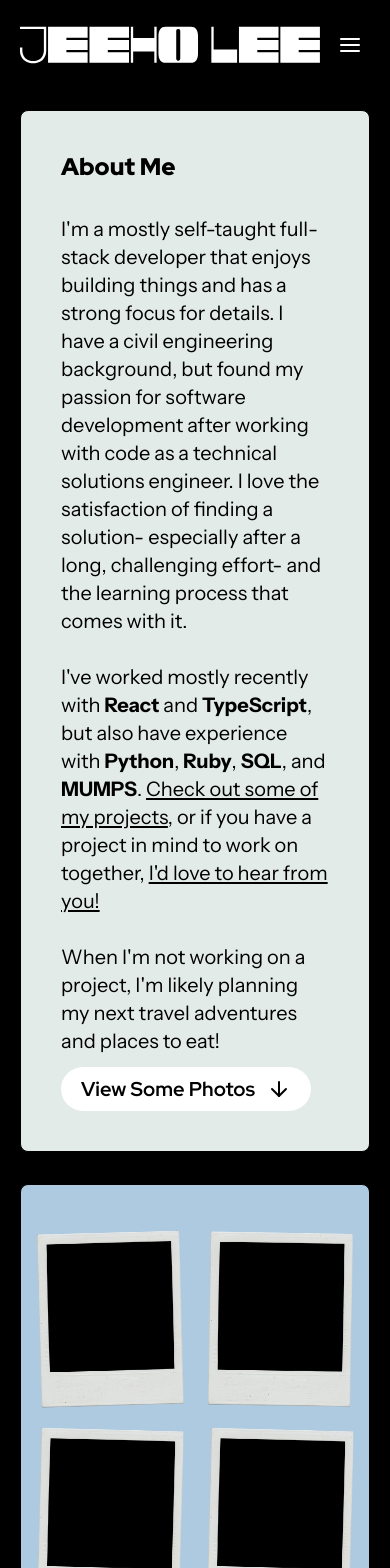
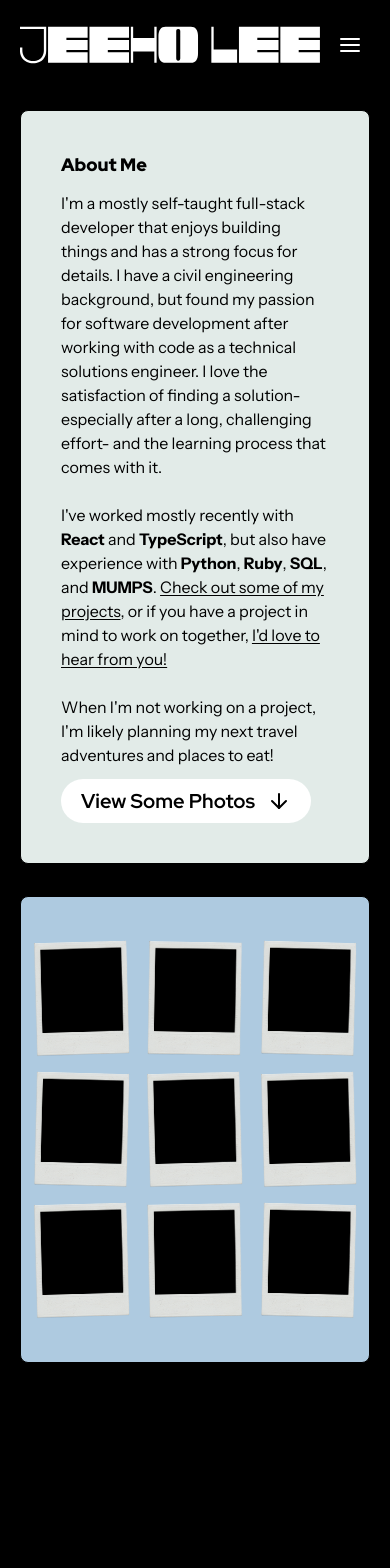
Before and after one commit to jeeheezy/personal-website, a Next.js app: page /about in a window 390 px wide. Shown: the top 1568 px of the page. After the commit the page ends 1383 px from the top, so only its background shows below. Built offline with nearby package versions, Linux system fonts and the light colour scheme.

Commit message:
refactor: Cleaner implementation for photos in About Me, no longer importing images in Projects

```diff
--- a/src/components/AboutMe/AboutMe.tsx
+++ b/src/components/AboutMe/AboutMe.tsx
@@ -7,6 +7,50 @@ import Image from "next/image";
 import { useSpring, easings, useTransition, animated } from "@react-spring/web";
 import Pill from "../Pill";
 import { ArrowRight, ArrowDown } from "react-feather";
+
+// can't completely automate positioning as grid positions necessary to make sure overlaps between DOMs in grid can happen
+// the best abstraction I could do for now is have an object to define all the tailwind CSS for grid positioning
+// adding image to imageUrls should automatically find the appropriate grid position based off the array index
+const positionAndRotation: { [key: number]: string } = {
+  1: "-rotate-[1.5deg] col-start-1 row-start-1",
+  2: "rotate-[1deg] col-start-2 row-start-1",
+  3: "rotate-[1.5deg] col-start-3 row-start-1 md:col-start-1 md:row-start-2 xl:col-start-3 xl:row-start-1",
+  4: "rotate-[1.5deg] col-start-1 md:col-start-2 row-start-2 xl:col-start-1",
+  5: "-rotate-[0.5deg] col-start-2 row-start-2 md:col-start-1 md:row-start-3 xl:col-start-2 xl:row-start-2",
+  6: "-rotate-[1.5deg] col-start-3 row-start-2 md:col-start-2 md:row-start-3 xl:col-start-3 xl:row-start-2",
+  7: "-rotate-[1.5deg] row-start-3 col-start-1 md:row-start-4 xl:row-start-3",
+  8: "-rotate-[1deg] row-start-3 col-start-2 md:row-start-4 xl:row-start-3",
+  9: "rotate-[1.5deg] col-start-3 row-start-3 md:col-start-1 md:row-start-5 xl:col-start-3 xl:row-start-3",
+};
+
+const imageUrls = [
+  "/Japan6.png",
+  "/Japan4.png",
+  "/UK1.png",
+  "/Japan3.png",
+  "/Japan1.png",
+  "/Portugal1.png",
+  "/UK2.png",
+  "/Portugal2.png",
+  "/Japan2.png",
+];
+
+const imageAndPosition: Array<{ key: string; gridPosition: number }> = [];
+
+imageUrls.forEach((url, index) => {
+  imageAndPosition.push({
+    key: url,
+    gridPosition: index + 1,
+  });
+});
+
+const initialPhotos: Array<{ key: number; gridPosition: number }> = [];
+for (let i = 1; i < imageUrls.length + 1; i++) {
+  initialPhotos.push({
+    key: i,
+    gridPosition: i,
+  });
+}
 
 function AboutMe() {
   const [play, setPlay] = React.useState<boolean>(false);
@@ -29,96 +73,10 @@ function AboutMe() {
     },
   });
 
-  const imageAndPosition = [
-    {
-      key: "/Japan6.png",
-      gridPosition: "-rotate-[1.5deg] col-start-1 row-start-1",
-    },
-    {
-      key: "/Japan4.png",
-      gridPosition: "rotate-[1deg] col-start-2 row-start-1",
-    },
-    {
-      key: "/UK1.png",
-      gridPosition:
-        "rotate-[1.5deg] col-start-1 row-start-2 xl:col-start-3 xl:row-start-1",
-    },
-    {
-      key: "/Japan3.png",
-      gridPosition: "rotate-[1.5deg] col-start-2 row-start-2 xl:col-start-1",
-    },
-    {
-      key: "/Japan1.png",
-      gridPosition:
-        "-rotate-[0.5deg] col-start-1 row-start-3 xl:col-start-2 xl:row-start-2",
-    },
-    {
-      key: "/Portugal1.png",
-      gridPosition:
-        "-rotate-[1.5deg] col-start-2 row-start-3 xl:col-start-3 xl:row-start-2",
-    },
-    {
-      key: "/UK2.png",
-      gridPosition: "-rotate-[1.5deg] col-start-1 row-start-4 xl:row-start-3",
-    },
-    {
-      key: "/Portugal2.png",
-      gridPosition: "-rotate-[1deg] col-start-2 row-start-4 xl:row-start-3",
-    },
-    {
-      key: "/Japan2.png",
-      gridPosition:
-        "rotate-[1.5deg] col-start-1 row-start-5 xl:col-start-3 xl:row-start-3",
-    },
-  ];
-
-  const initialPhotos = [
-    {
-      key: 1,
-      gridPosition: "-rotate-[1.5deg] col-start-1 row-start-1",
-    },
-    {
-      key: 2,
-      gridPosition: "rotate-[1deg] col-start-2 row-start-1",
-    },
-    {
-      key: 3,
-      gridPosition:
-        "rotate-[1.5deg] col-start-1 row-start-2 xl:col-start-3 xl:row-start-1",
-    },
-    {
-      key: 4,
-      gridPosition: "rotate-[1.5deg] col-start-2 row-start-2 xl:col-start-1",
-    },
-    {
-      key: 5,
-      gridPosition:
-        "-rotate-[0.5deg] col-start-1 row-start-3 xl:col-start-2 xl:row-start-2",
-    },
-    {
-      key: 6,
-      gridPosition:
-        "-rotate-[1.5deg] col-start-2 row-start-3 xl:col-start-3 xl:row-start-2",
-    },
-    {
-      key: 7,
-      gridPosition: "-rotate-[1.5deg] col-start-1 row-start-4 xl:row-start-3",
-    },
-    {
-      key: 8,
-      gridPosition: "-rotate-[1deg] col-start-2 row-start-4 xl:row-start-3",
-    },
-    {
-      key: 9,
-      gridPosition:
-        "rotate-[1.5deg] col-start-1 row-start-5 xl:col-start-3 xl:row-start-3",
-    },
-  ];
-
   const [clickButton, setClickButton] = React.useState<boolean>(false);
   const [hasMounted, setHasMounted] = React.useState<boolean>(false);
   const [photos, setPhotos] =
-    React.useState<Array<{ key: string | number; gridPosition: string }>>(
+    React.useState<Array<{ key: string | number; gridPosition: number }>>(
       initialPhotos
     );
 
@@ -148,8 +106,10 @@ function AboutMe() {
         className="bg-lily_white text-black mb-5 md:mb-0"
         trailStyle={spring1}
       >
-        <h3 className="font-black text-2xl mb-8 font-red_hat">About Me</h3>
-        <p className="text-xl mb-3">
+        <h3 className="font-black text-lg md:text-2xl mb-3 md:mb-8 font-red_hat">
+          About Me
+        </h3>
+        <p className="text-md md:text-xl mb-3">
           {`I'm a mostly self-taught full-stack developer that enjoys building things and has a strong focus for details. I have a civil engineering background, but found my passion for software development after working with code as a technical solutions engineer. I love the satisfaction of finding a solution- especially after a long, challenging effort- and the learning process that comes with it.`}
           <br />
           <br />
@@ -182,117 +142,43 @@ function AboutMe() {
         className="bg-gray_light_blue text-black px-2 md:px-10"
         trailStyle={spring2}
       >
-        <div className="grid grid-cols-2 xl:grid-cols-3 gap-2 place-items-center">
-          {photoTransitions((style, photo, key) => {
-            return typeof key.key.key === "number" ? (
+        <div className="grid grid-cols-3 md:grid-cols-2 xl:grid-cols-3 gap-2 place-items-center">
+          {photoTransitions((style, photo) => {
+            return typeof photo.key === "number" ? (
               <animated.div
-                className={`relative w-full max-w-[171px] h-auto -rotate-[1.5deg] col-span-1 row-span-1 ${photo.gridPosition} z-30`}
+                className={`relative w-full max-w-[171px] h-auto -rotate-[1.5deg] col-span-1 row-span-1 ${
+                  positionAndRotation[photo.gridPosition]
+                } z-30`}
                 style={style}
               >
                 <Image
                   src="/Empty.png"
-                  alt="empty polaroid"
-                  width={200}
+                  alt="Empty Polaroid"
+                  width={171}
                   height={200}
-                  className="max-w-[171px] w-full h-auto object-contain"
+                  style={{ height: "auto", width: "100%" }}
+                  sizes="(max-width: 171px) 100vw, 171px"
+                  priority
                 />
               </animated.div>
             ) : (
               <animated.div
-                className={`relative w-full max-w-[171px] h-auto -rotate-[1.5deg] col-span-1 row-span-1 ${photo.gridPosition} z-10 hover:scale-125`}
+                className={`relative w-full max-w-[171px] h-auto -rotate-[1.5deg] col-span-1 row-span-1 ${
+                  positionAndRotation[photo.gridPosition]
+                } z-10 hover:scale-125`}
                 style={style}
               >
                 <Image
                   src={photo.key as string}
-                  alt="empty polaroid"
-                  width={200}
+                  alt={`${photo.key.replace("/", "")}`}
+                  width={171}
                   height={200}
-                  className="max-w-[171px] w-full h-auto object-contain"
+                  style={{ height: "auto", width: "100%" }}
+                  sizes="(max-width: 171px) 100vw, 171px"
                 />
               </animated.div>
             );
           })}
-          {/* <div className="relative w-full max-w-[171px] h-auto -rotate-[1.5deg]">
-            <Image
-            src="/Empty.png"
-            alt="empty polaroid"
-              width={200}
-              height={200}
-              className="max-w-[171px] w-full h-auto object-contain"
-            />
-          </div>
-          <div className="relative w-full max-w-[171px] h-auto rotate-[1deg]">
-            <Image
-              src="/Empty.png"
-              alt="empty polaroid"
-              width={200}
-              height={200}
-              className="max-w-[171px] w-full h-auto object-contain"
-            />
-          </div>
-          <div className="relative w-full max-w-[171px] h-auto rotate-[1.5deg]">
-            <Image
-              src="/Empty.png"
-              alt="empty polaroid"
-              width={200}
-              height={200}
-              className="max-w-[171px] w-full h-auto object-contain"
-            />
-          </div>
-          <div className="relative w-full max-w-[171px] h-auto rotate-[1.5deg]">
-            <Image
-              src="/Empty.png"
-              alt="empty polaroid"
-              width={200}
-              height={200}
-              className="max-w-[171px] w-full h-auto object-contain"
-            />
-          </div>
-          <div className="relative w-full max-w-[171px] h-auto -rotate-[0.5deg]">
-            <Image
-              src="/Empty.png"
-              alt="empty polaroid"
-              width={200}
-              height={200}
-              className="max-w-[171px] w-full h-auto object-contain"
-            />
-          </div>
-          <div className="relative w-full max-w-[171px] h-auto -rotate-[1.5deg]">
-            <Image
-              src="/Empty.png"
-              alt="empty polaroid"
-              width={200}
-              height={200}
-              className="max-w-[171px] w-full h-auto object-contain"
-            />
-          </div>
-          <div className="relative w-full max-w-[171px] h-auto -rotate-[1.5deg]">
-            <Image
-              src="/Empty.png"
-              alt="empty polaroid"
-              width={200}
-              height={200}
-              className="max-w-[171px] w-full h-auto object-contain"
-            />
-          </div>
-          <div className="relative w-full max-w-[171px] h-auto -rotate-[1deg]">
-            <Image
-              src="/Empty.png"
-              alt="empty polaroid"
-              width={200}
-              height={200}
-              className="max-w-[171px] w-full h-auto object-contain"
-            />
-          </div>
-          <div className="relative w-full max-w-[171px] h-auto rotate-[1.5deg]">
-            <Image
-              src="/Empty.png"
-              alt="empty polaroid"
-              width={200}
-              height={200}
-              className="max-w-[171px] w-full h-auto object-contain"
-            />
-          </div> */}
         </div>
       </BentoSquare>
     </div>
--- a/src/components/Projects/Projects.tsx
+++ b/src/components/Projects/Projects.tsx
@@ -3,12 +3,7 @@ import * as React from "react";
 import ProjectBento from "../ProjectBento";
 import ReadMore from "../ReadMore";
 import Link from "next/link";
-
-import Image, { StaticImageData } from "next/image";
-import DPIImage from "../../../public/DPI-Mentorship.png";
-import AetherImage from "../../../public/Aether.png";
-import TicTacToeImage from "../../../public/TicTacToe.png";
-
+import Image from "next/image";
 import { useTrail } from "@react-spring/web";
 
 import {
@@ -29,9 +24,10 @@ import {
 } from "@dnd-kit/sortable";
 import { restrictToWindowEdges } from "@/utils/restrictToWindowEdges";
 
+// TODO: remove imports of Images and just use Public url
 type Project = {
   title: string;
-  image: StaticImageData;
+  image: string;
   technologies: string[];
   summary: string;
   description: string;
@@ -47,7 +43,7 @@ type Project = {
 const Project_Consts: { [key: UniqueIdentifier]: Project } = {
   DPI: {
     title: "DPI Mentorship Platform",
-    image: DPIImage,
+    image: "/DPI-Mentorship.png",
     technologies: [
       "Ruby on Rails",
       "PostgreSQL",
@@ -62,7 +58,7 @@ const Project_Consts: { [key: UniqueIdentifier]: Project } = {
   },
   Aether: {
     title: "Aether VTC",
-    image: AetherImage,
+    image: "/Aether.png",
     technologies: [
       "TypeScript",
       "Nextjs",
@@ -79,7 +75,7 @@ const Project_Consts: { [key: UniqueIdentifier]: Project } = {
   },
   TicTacToe: {
     title: "Ultimate Tic-Tac-Toe",
-    image: TicTacToeImage,
+    image: "/TicTacToe.png",
     technologies: [
       "TypeScript",
       "React",
@@ -96,7 +92,7 @@ const Project_Consts: { [key: UniqueIdentifier]: Project } = {
   Portfolio: {
     title: "Personal Website",
     // to change image here
-    image: DPIImage,
+    image: "/DPI-Mentorship.png",
     technologies: [
       "TypeScript",
       "Nextjs",
@@ -165,7 +161,7 @@ function Projects() {
 
   return (
     <div className="max-w-[1344px]">
-      <h2 className="text-white font-bold text-4xl mb-8 font-red_hat">{`Projects`}</h2>
+      {/* <h2 className="text-white font-bold text-4xl mb-8 font-red_hat">{`Projects`}</h2> */}
       <DndContext
         sensors={sensors}
         collisionDetection={closestCenter}
@@ -189,15 +185,17 @@ function Projects() {
                 >
                   <Image
                     alt="dpi"
-                    src={Project_Consts[item].image}
-                    quality={100}
+                    src={`${Project_Consts[item].image}`}
+                    width={400}
+                    height={300}
+                    style={{ width: "100%", height: "auto" }}
                     className="mb-3"
                   />
-                  <h4 className="font-medium mb-3">
+                  <h4 className="font-normal italic mb-3 text-black">
                     {Project_Consts[item].summary}
                   </h4>
                   <ReadMore>
-                    <p className="mb-3">
+                    <p className="mb-3 text-black">
                       {Project_Consts[item].description
                         .split("\n")
                         .flatMap((line, index) =>
@@ -206,7 +204,7 @@ function Projects() {
                       {Project_Consts[item].link && (
                         <Link
                           href={Project_Consts[item].link.url}
-                          className="underline underline-offset-2"
+                          className="underline underline-offset-2 hover:text-white"
                         >
                           {Project_Consts[item].link.words}
                         </Link>
```
